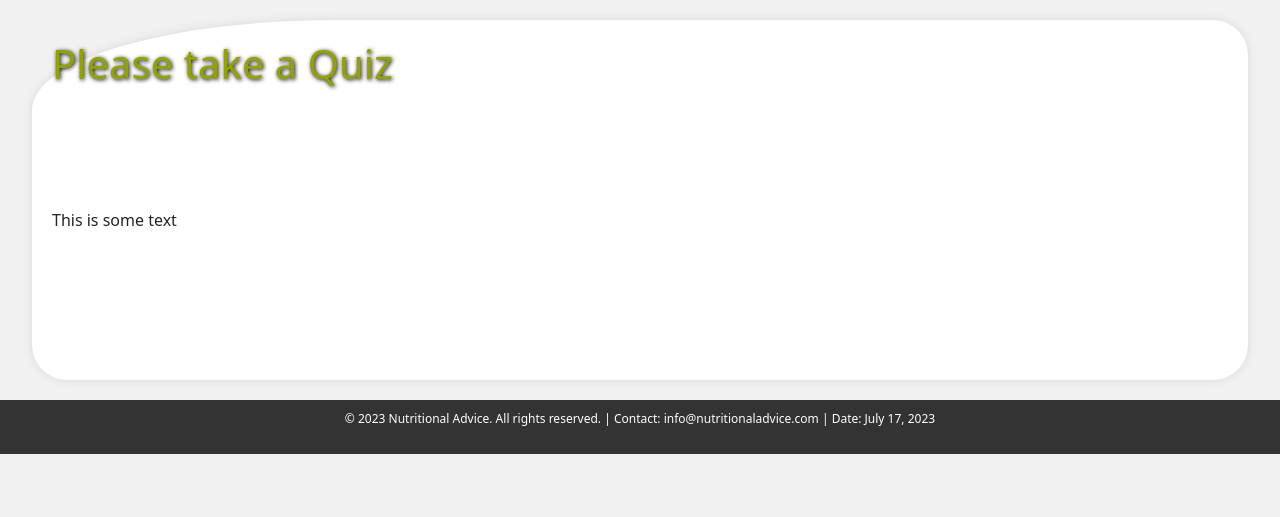
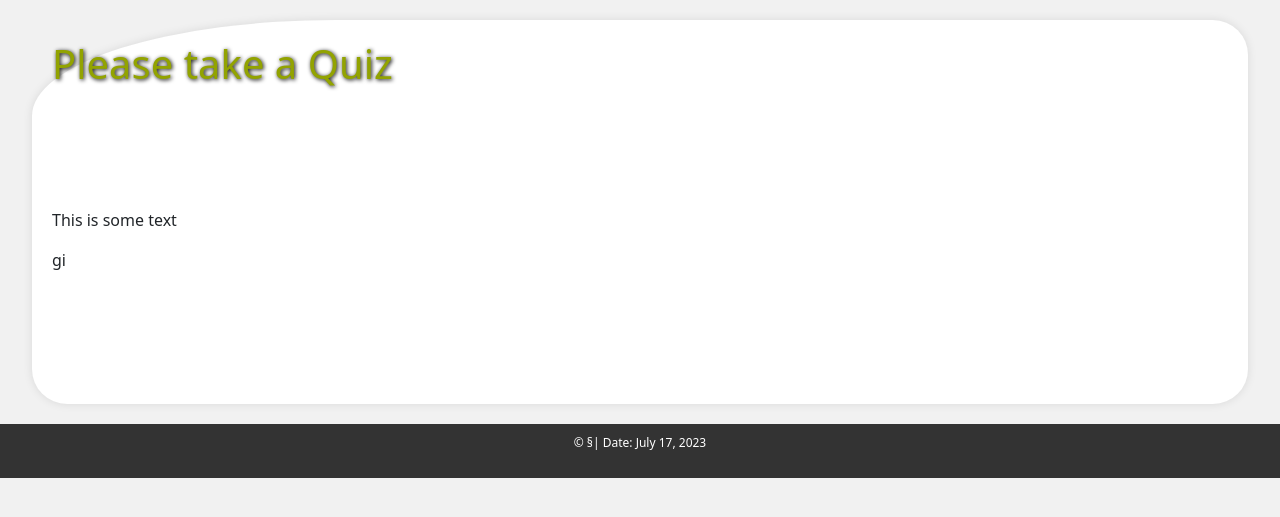
Before and after one commit to Scarrus666/Personal_Health_Survey, a PHP site: page / in a window 1280 px wide. Shown: the part 95-612 px from the top of the page. Run offline with PHP 8.4, Linux system fonts and the light colour scheme.

Commit message:
commiting local changes

```diff
--- a/footer.php
+++ b/footer.php
@@ -1,5 +1,5 @@
 <footer class="footer">
-    <p>&copy; 2023 Nutritional Advice. All rights reserved. | Contact: info@nutritionaladvice.com | Date: <span id="currentDate"></span></p>
+    <p>&copy; §| Date: <span id="currentDate"></span></p>
   </footer>
 
   <script>
--- a/index.php
+++ b/index.php
@@ -18,12 +18,13 @@
 
         <h1>Please take a Quiz</h1>
         <p><br><br><br><br></p>
-        <p>This is some text</p>
+        <p>This is some text</p>gi
         <p><br><br><br><br></p>
 
 
 
     <?php
+
         include './frame_end.php';
         include './footer.php';
     ?>
```
